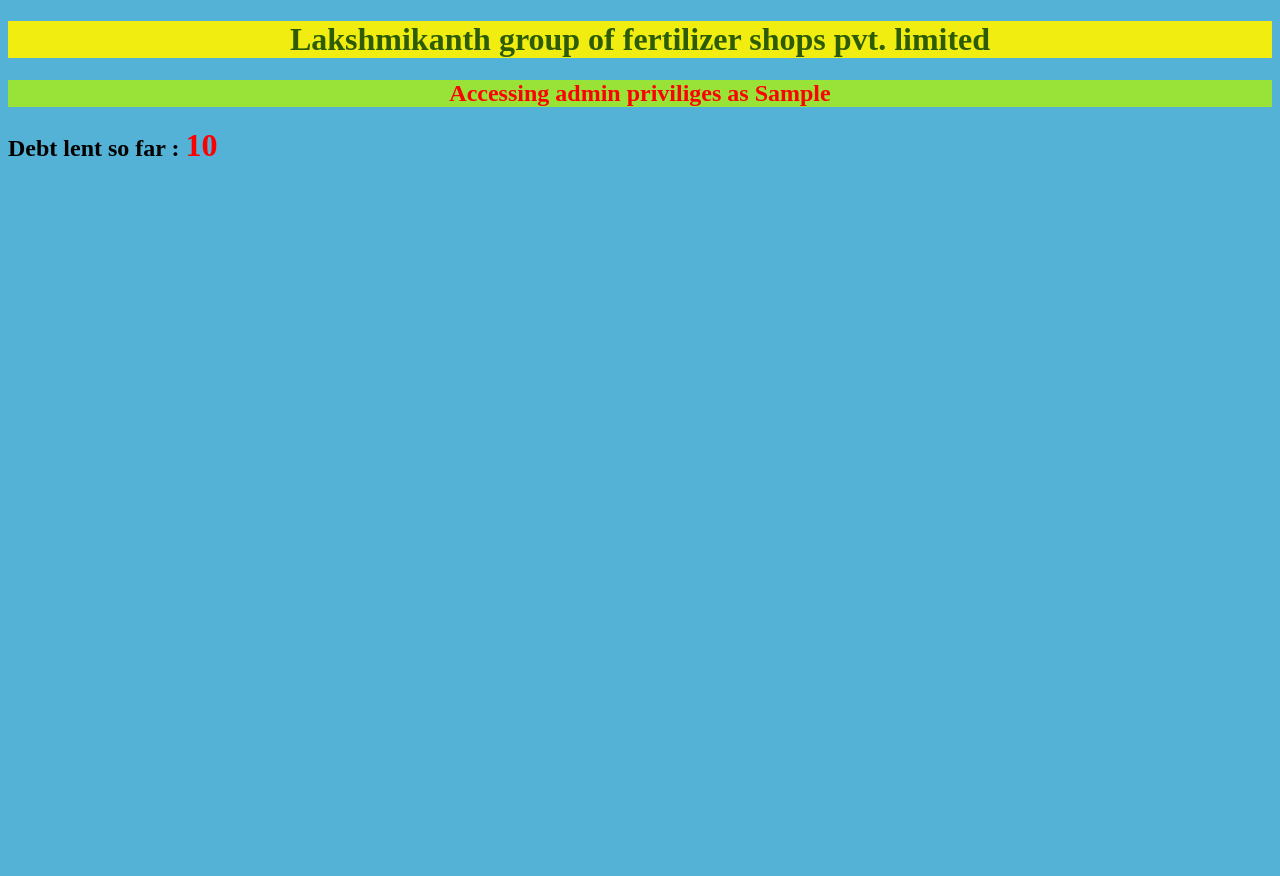
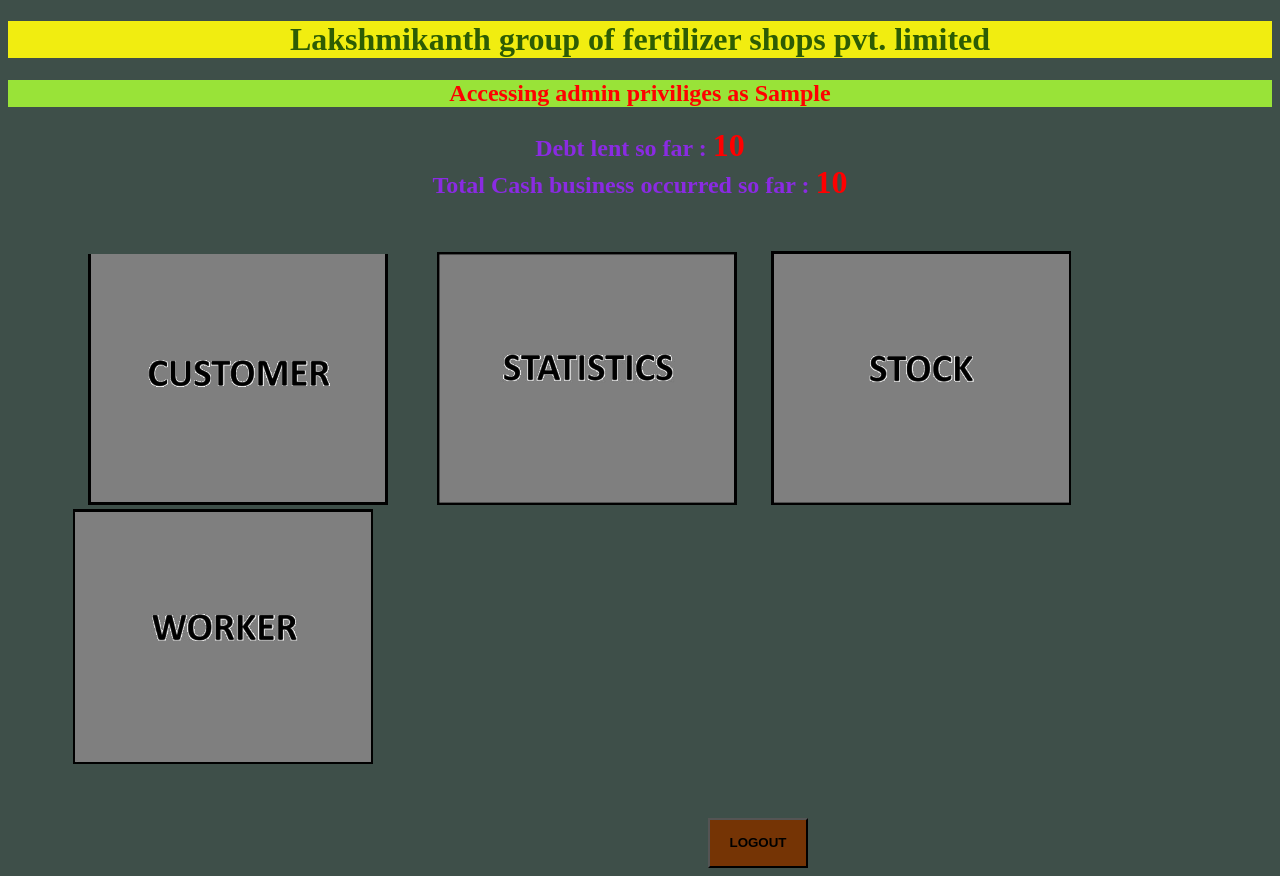
Before and after one commit to PMANOHARAREDDY/PM-ELECTRONICS, a Flask app: template templates/dashboard.html in a window 1280 px wide. Before the commit the page ends 156 px from the top, so only its background shows below. Run offline with Flask 3, Linux system fonts and the light colour scheme; the template is opened without the code that fills it: most values are stand-ins (such as "Sample title", 1, 10 or a date in 2020).

Commit message:
redirection from the dashboard to specific page(Basic) is built

```diff
--- a/app.py
+++ b/app.py
@@ -26,10 +26,16 @@ def authorize():
     c.execute("select * from access")
     for i in c.fetchall():
         if str(i[0]) == admin and str(i[1]) == passwd:
-            c.execute("select * from customer")
-            res = c.fetchall()
-            return render_template('/dashboard.html',customers=res,ad=admin)
+            c.execute("select * from debt_customer_details ")
+            res1 = c.fetchall()
+            c.execute("select * from paid_customer_details ")
+            res2 = c.fetchall()
+            return render_template('/dashboard.html',paid_customers=res2,ad=admin,debt_customers = res1)
     return redirect(url_for('home'))
+
+@app.route('/customer')
+def customer():
+    return "HI customer function"
 
 if __name__ == '__main__':
     app.run()
--- a/templates/dashboard.html
+++ b/templates/dashboard.html
@@ -3,16 +3,39 @@
     <head>
         <title>Lakshmi Kanth & co.</title>
     </head>
-    <body style="background-color: rgb(83, 178, 213);">
+    <body style="background-color: rgb(62, 79, 73);">
         <div>
             <h1 style="text-align: center;color: rgb(45, 92, 4);background-color: rgb(241, 237, 16);">Lakshmikanth group of fertilizer shops pvt. limited</h1>
         </div>
         <div>
             <h2 style="text-align: center;color: rgb(255, 0, 0);background-color: rgb(153, 227, 56);"> Accessing admin priviliges as {{ad}} </h2>
         </div>
+        <div style="text-align: center;">
+            <h2 style="display: inline;color: blueviolet;">Debt lent so far : </h2>
+            <h1 style="display: inline;color: rgb(255, 0, 0);">{{debt_customers | sum(attribute='3')}}</h1>
+        </div>
+        <div style="text-align: center;">
+            <h2 style="display: inline;color: blueviolet;"> Total Cash business occurred so far : </h2>
+            <h1 style="display: inline;color: rgb(255, 0, 0);">{{paid_customers | sum(attribute='3')}}</h1>
+        </div>
+        <div style="margin: 50px;">
+            <p style="display: inline;margin: 30px;">
+                <a href="customer.html"><img src="/static/customer.jpg" width="300px"></a>
+            </p>
+            <p style="display: inline;margin: 15px;">
+                <a href="stats.html"><img src="/static/stats.jpg" width="300px"></a>
+            </p>
+            <p style="display: inline;margin: 15px;">
+                <a href="stock.html"><img src="/static/stock.jpg" width="300px"></a>
+            </p>
+            <p style="display: inline;margin: 15px;">
+                <a href="worker.html"><img src="/static/worker.jpg" width="300px"></a>
+            </p>
+        </div>
         <div>
-            <h2 style="display: inline;">Debt lent so far : </h2>
-            <h1 style="display: inline;color: rgb(255, 0, 0);">{{customers | sum(attribute='2')}}</h1>
+            <a href="http://localhost:5000">
+                <button style="width: 100px;height: 50px;background-color: rgb(117, 52, 5);font-weight: bold;margin-left: 700px;">LOGOUT</button>
+            </a>
         </div>
     </body>
 </html>
```
Also changed, not shown: templates/customer.html (added, +15 -0 lines), templates/stats.html (added, +15 -0 lines), templates/stock.html (added, +15 -0 lines), templates/worker.html (added, +15 -0 lines), static/customer.jpg (added), static/stats.jpg (added), static/stock.jpg (added), static/worker.jpg (added).
